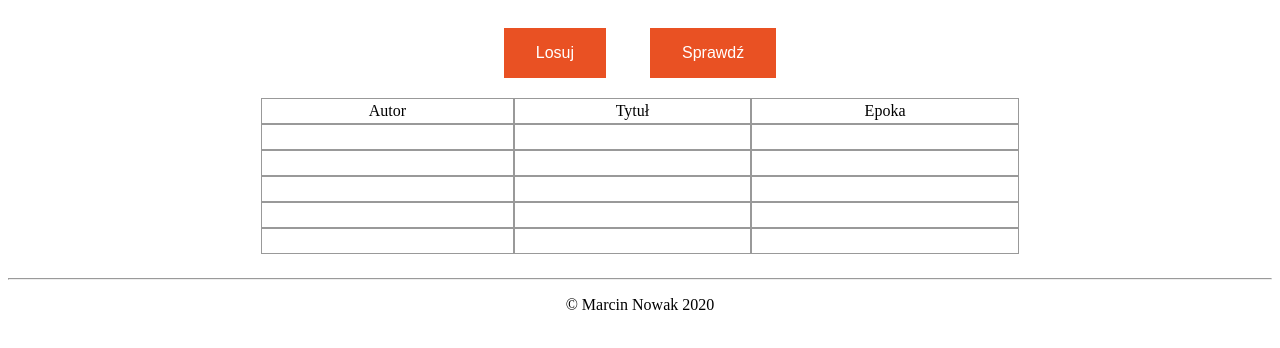
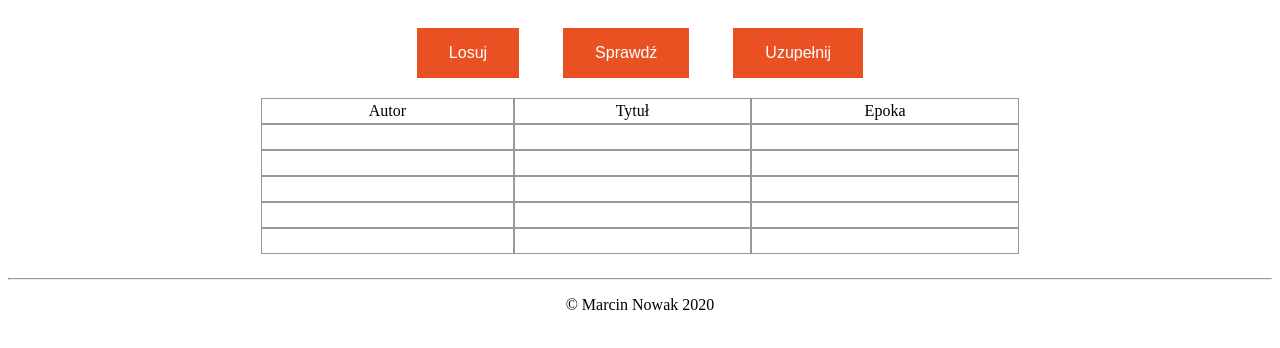
Before and after one commit to marci-n-owak/ATE, a plain HTML site: page index.html in a window 1280 px wide. Drawn offline with nearby package versions, Linux system fonts and the light colour scheme.

Commit message:
Add uzupełnij

```diff
--- a/index.html
+++ b/index.html
@@ -13,6 +13,7 @@
                 <center>
                     <input class="button" type="button" value="Losuj" onclick="wypelnij()">
                     <input class="button" type="button" value="Sprawdź" onclick="sprawdz()">
+                    <input class="button" type="button" value="Uzupełnij" onclick="uzupelnij()">
                 </center>
                 <div class="divTable">
                     <div class="divTableBody">
@@ -195,5 +196,18 @@
                 document.getElementById("E5").style.backgroundColor = "red";
             }
         }
+        const uzupelnij = () =>{
+            document.getElementById("A1Text").value = pytanie1[0];
+            document.getElementById("A2Text").value = pytanie2[0];
+            document.getElementById("A3Text").value = pytanie3[0];
+            document.getElementById("A4Text").value = pytanie4[0];
+            document.getElementById("A5Text").value = pytanie5[0];
+
+            document.getElementById("E1Text").value = pytanie1[2];
+            document.getElementById("E2Text").value = pytanie2[2];
+            document.getElementById("E3Text").value = pytanie3[2];
+            document.getElementById("E4Text").value = pytanie4[2];
+            document.getElementById("E5Text").value = pytanie5[2];
+        }
     </script>
 </html>
```
